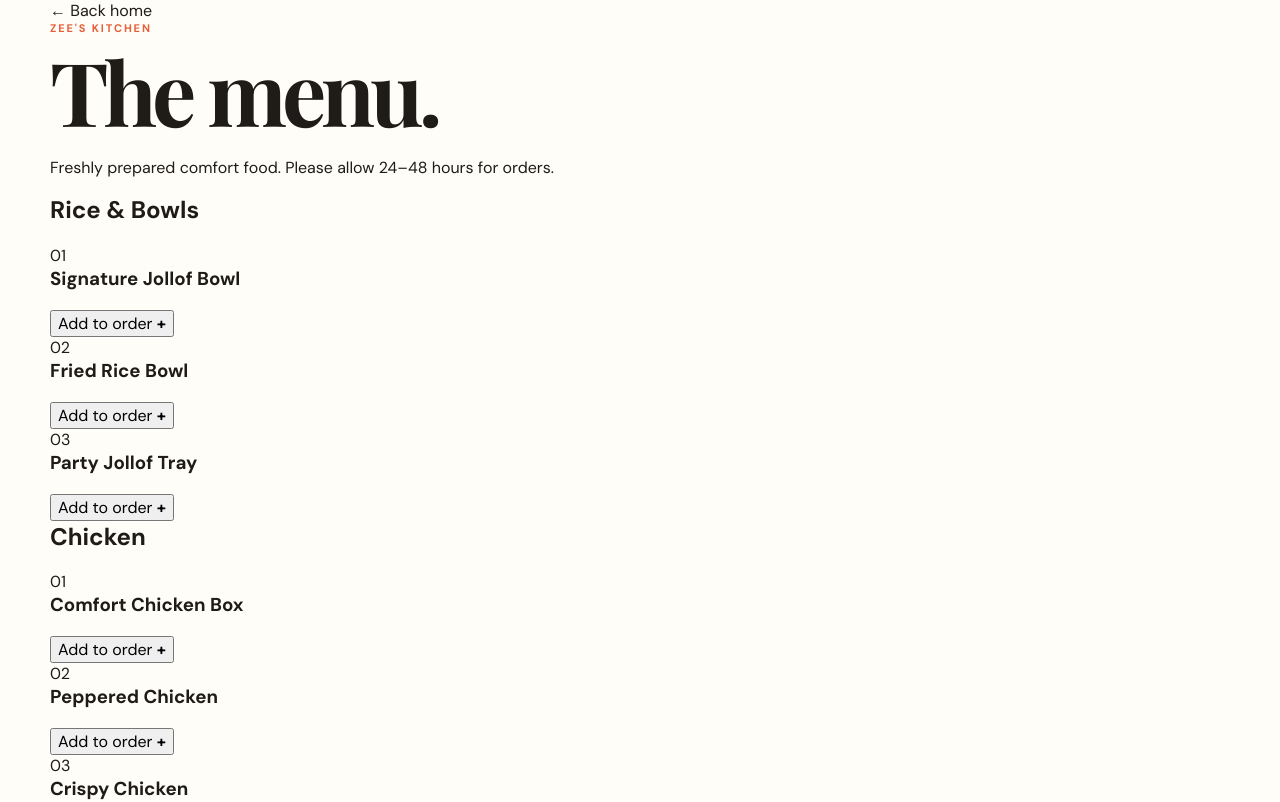
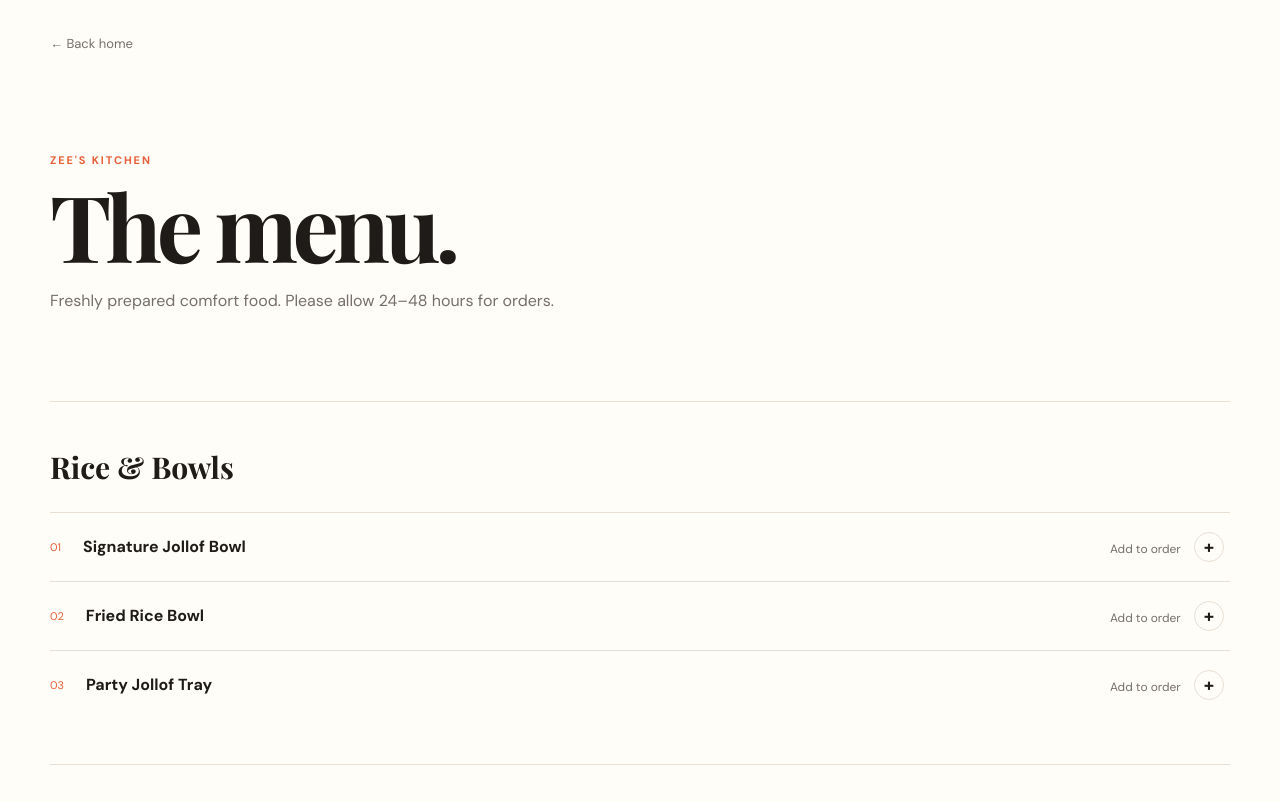
Before and after one commit to zagzy8776/Zee-s-kitchen, a Next.js app: page /menu in a window 1280 px wide. Shown: the top 802 px of the page. Built offline with nearby package versions, Linux system fonts and the light colour scheme; a web font is replaced by a local one.

Commit message:
fix: load menu page styles

```diff
--- a/src/app/menu/page.tsx
+++ b/src/app/menu/page.tsx
@@ -1,3 +1,6 @@
+import "../globals.css";
+import "./menu.css";
+
 const menu = [
   { category: "Rice & Bowls", items: ["Signature Jollof Bowl", "Fried Rice Bowl", "Party Jollof Tray"] },
   { category: "Chicken", items: ["Comfort Chicken Box", "Peppered Chicken", "Crispy Chicken"] },
@@ -21,7 +24,7 @@ export default function MenuPage() {
             {group.items.map((item, index) => (
               <article className="menu-row" key={item}>
                 <div><span>0{index + 1}</span><h3>{item}</h3></div>
-                <button>Add to order <b>+</b></button>
+                <button type="button" aria-label={`Add ${item} to order`}>Add to order <b>+</b></button>
               </article>
             ))}
           </section>
```
